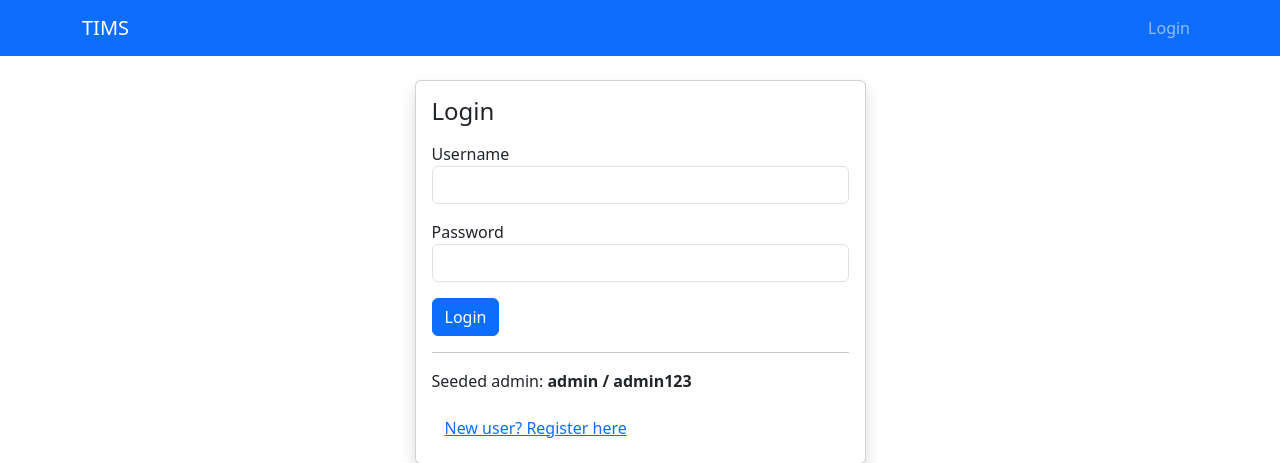
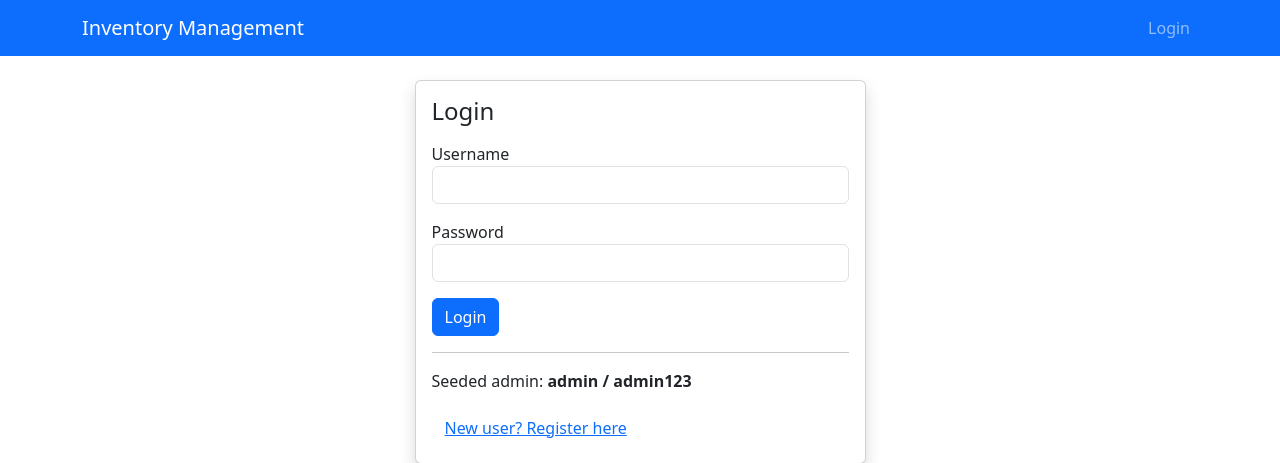
Before and after one commit to SharuLucky21/Inventory-Management, a Flask app: page /login in a window 1280 px wide. Shown: the top 463 px of the page. Run offline with Flask 3, Linux system fonts and the light colour scheme.

Commit message:
Update layout.html

```diff
--- a/templates/layout.html
+++ b/templates/layout.html
@@ -3,7 +3,7 @@
 <html>
 <head>
   <meta charset="utf-8">
-  <title>TIMS</title>
+  <title>Inventory Management</title>
   <link href="https://cdn.jsdelivr.net/npm/bootstrap@5.3.2/dist/css/bootstrap.min.css" rel="stylesheet">
   <script src="https://cdn.jsdelivr.net/npm/bootstrap@5.3.2/dist/js/bootstrap.bundle.min.js"></script>
   <script src="{{ url_for('static', filename='main.js') }}"></script>
@@ -11,7 +11,7 @@
 <body>
 <nav class="navbar navbar-expand-lg navbar-dark bg-primary mb-4">
   <div class="container">
-    <a class="navbar-brand" href="{{ url_for('dashboard') }}">TIMS</a>
+    <a class="navbar-brand" href="{{ url_for('dashboard') }}">Inventory Management</a>
     <div class="collapse navbar-collapse">
       <ul class="navbar-nav me-auto">
         {% if session.get('user') %}
```
